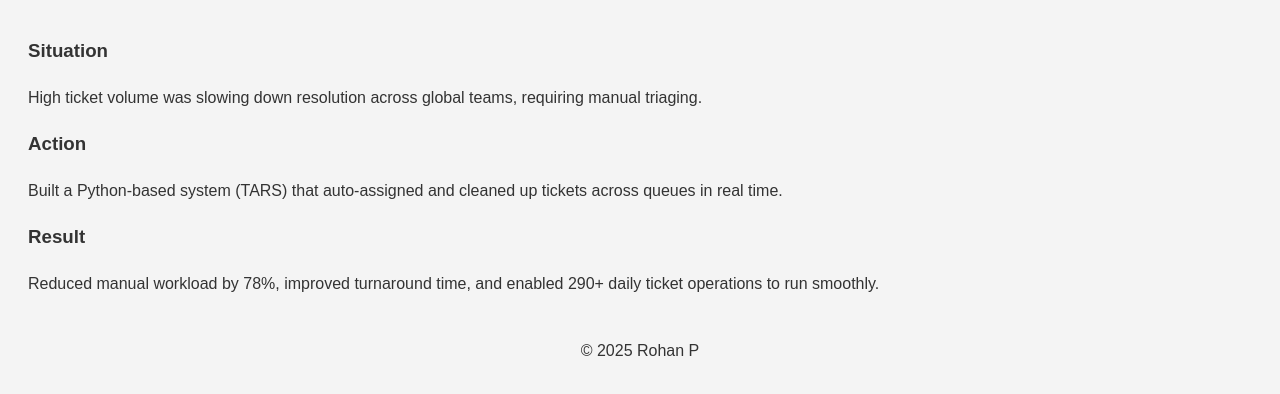
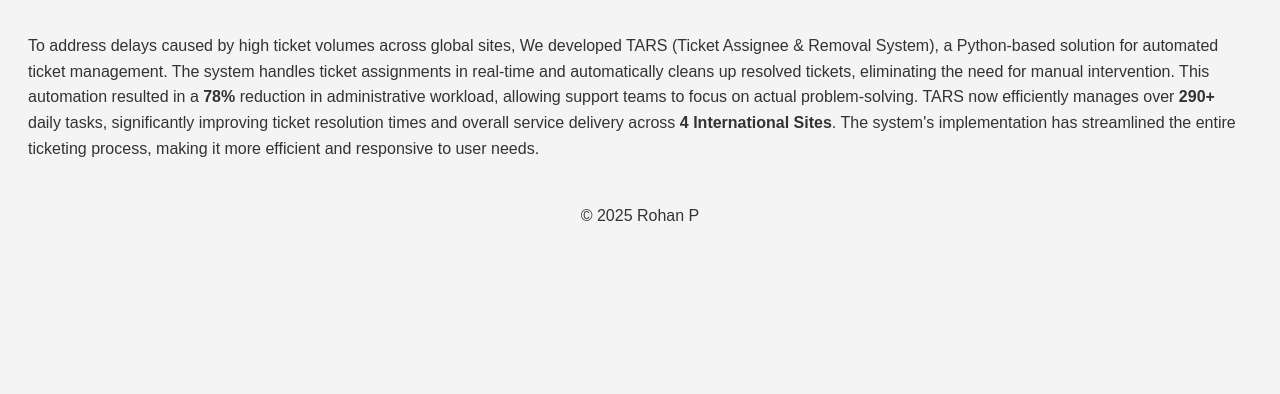
Before and after one commit to rohanpradeep174/rohanpradeep174.github.io, a plain HTML site: page tars.html in a window 1280 px wide. Shown: the part 216-610 px from the top of the page. Drawn offline with Linux system fonts and the light colour scheme.

Commit message:
Update tars.html

```diff
--- a/tars.html
+++ b/tars.html
@@ -12,12 +12,7 @@
     </header>
     <main>
         <img src="images/tars.png" alt="TARS – Ticket Assignee & Removal System" style="max-width: 500px; margin: 20px 0;">
-        <h3>Situation</h3>
-        <p>High ticket volume was slowing down resolution across global teams, requiring manual triaging.</p>
-        <h3>Action</h3>
-        <p>Built a Python-based system (TARS) that auto-assigned and cleaned up tickets across queues in real time.</p>
-        <h3>Result</h3>
-        <p>Reduced manual workload by 78%, improved turnaround time, and enabled 290+ daily ticket operations to run smoothly.</p>
+        <p>To address delays caused by high ticket volumes across global sites, We developed TARS (Ticket Assignee & Removal System), a Python-based solution for automated ticket management. The system handles ticket assignments in real-time and automatically cleans up resolved tickets, eliminating the need for manual intervention. This automation resulted in a <b>78%</b> reduction in administrative workload, allowing support teams to focus on actual problem-solving. TARS now efficiently manages over <b>290+</b> daily tasks, significantly improving ticket resolution times and overall service delivery across <b>4 International Sites</b>. The system's implementation has streamlined the entire ticketing process, making it more efficient and responsive to user needs.</p>
     </main>
     <footer><p>© 2025 Rohan P</p></footer>
 </body>
```
